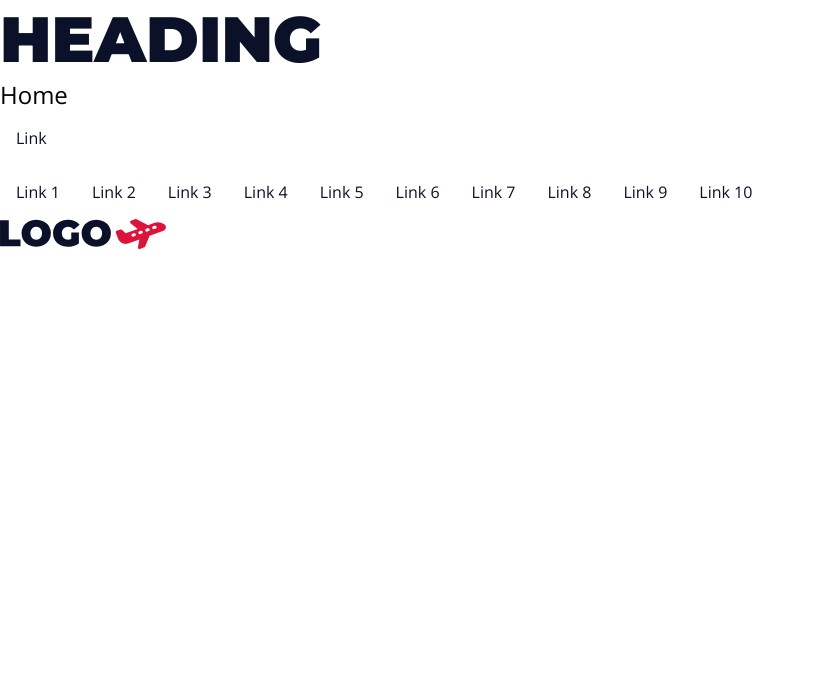
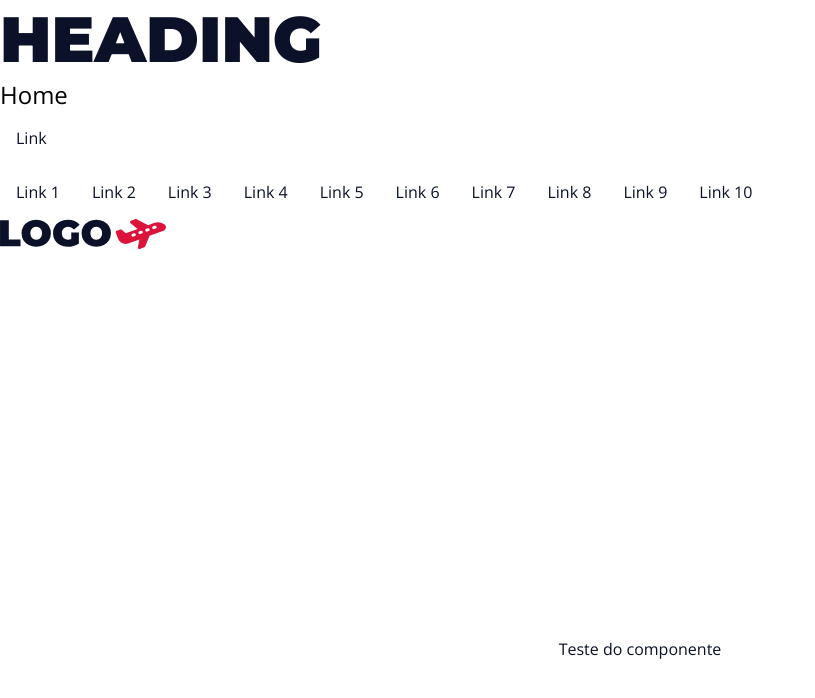
Before and after one commit to gdlammel/curso-react-next-projeto-landing-pages, a React (Vite) app: page / in a window 1280 px wide. Shown: the top 698 px of the page, without its empty margins (0-815 px from the left). Built offline with nearby package versions, Linux system fonts and the light colour scheme.

Commit message:
add section background component to test on screen

```diff
--- a/src/pages/Home/index.tsx
+++ b/src/pages/Home/index.tsx
@@ -3,6 +3,7 @@ import { LogoLink } from "../../components/LogoLink";
 import { MenuLink } from "../../components/MenuLink";
 import { NavLinks } from "../../components/NavLinks";
 import { mock } from "../../components/NavLinks/mock";
+import { SectionBackground } from "../../components/SectionBackground";
 import { Text } from "../../components/Text";
 import * as Styled from "./styles";
 
@@ -18,6 +19,7 @@ export function Home() {
 			</MenuLink>
 			<NavLinks links={mock} />
 			<LogoLink link="" text="LogoLink" srcImg="assets/images/logo.svg" />
+			<SectionBackground>Teste do componente</SectionBackground>
 		</Styled.Container>
 	);
 }
```
